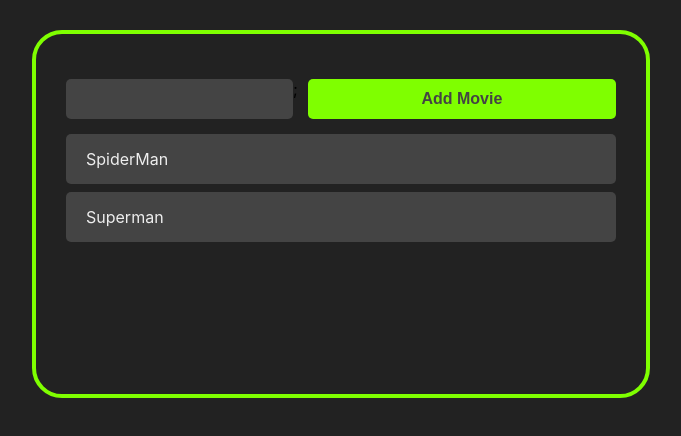
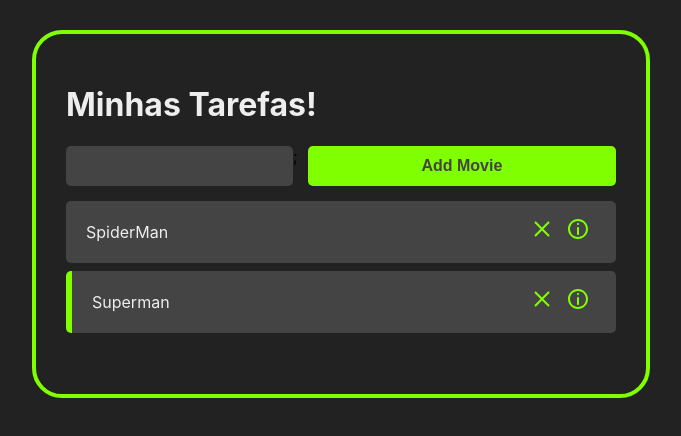
Before and after one commit to CarlosJunioor/curso-react, a React (Create React App) app: page / in a window 1280 px wide. Shown: the top 436 px of the page, without its empty margins (299-980 px from the left). Built offline with nearby package versions, Linux system fonts and the light colour scheme.

Commit message:
react project

```diff
--- a/package.json
+++ b/package.json
@@ -8,6 +8,8 @@
     "@testing-library/user-event": "^13.5.0",
     "react": "^18.2.0",
     "react-dom": "^18.2.0",
+    "react-icons": "^4.4.0",
+    "react-router-dom": "^6.3.0",
     "react-scripts": "^2.1.3",
     "uuid": "^8.3.2",
     "web-vitals": "^2.1.4"
--- a/src/App.jsx
+++ b/src/App.jsx
@@ -1,8 +1,10 @@
 import React, { useState } from 'react';
 import { v4 as uuidv4 } from 'uuid';
+import { BrowserRouter as Router} from 'react-router-dom';
 
 import './App.css'
 import AddTask from './components/AddTask';
+import Header from './components/Header';
 import Tasks from './components/Tasks';
 
 const App = () => {
@@ -18,9 +20,23 @@
       title: 'Superman',
       completed: true,
     }
+  ]); // this is where the magic happens
 
+  const handleTaskDeletion = (taskId) => {
+    const newTasks = tasks.filter( (task) => task.id != taskId)
 
-  ]); // this is where the magic happens
+    setTasks(newTasks)
+  }
+
+  const handleTaskClick = (taskId) => {
+  const newTasks = tasks.map(task => {
+    if (task.id == taskId) return { ... task, completed: !task.completed};
+
+    return task;
+  });
+
+  setTasks(newTasks)
+  };
 
   const handleTaskAddition = (taskTitle) => {
     const newTasks = [... tasks, {
@@ -33,13 +49,17 @@
   };
 
   return (
-    <>
+    <Router>
     <div className="container">
-      <AddTask handleTaskAddition={handleTaskAddition}/>
-      <Tasks tasks={tasks}/>
+      <Header />
+      <AddTask handleTaskAddition={handleTaskAddition} />
+      <Tasks tasks={tasks}
+      handleTaskClick={handleTaskClick}
+      handleTaskDeletion={handleTaskDeletion}
+      />
 
       </div>
-    </>
+    </ Router>
   );
 }
 
--- a/src/components/AddTask.jsx
+++ b/src/components/AddTask.jsx
@@ -13,7 +13,8 @@
     }
 
     const handleAddTaskClick = () => {
-        handleTaskAddition(inputData)
+        handleTaskAddition(inputData);
+        setInputData("");
     }
 
     return (
--- /dev/null
+++ b/src/components/Header.jsx
@@ -0,0 +1,7 @@
+import React from 'react';
+
+const Header = () => {
+    return ( <h1 style={{color: "#eee"}}>Minhas Tarefas!</h1> );
+}
+
+export default Header;
--- a/src/components/Task.css
+++ b/src/components/Task.css
@@ -8,3 +8,16 @@
     color: #eee;
     align-items: center;
 }
+
+.task-title{
+    cursor: pointer;
+}
+
+.remove-task-button,
+.see-task-details-button{
+    background-color: #444;
+    border: none;
+    font-size: 24px;
+    color: chartreuse;
+    cursor: pointer;
+}
--- a/src/components/Task.jsx
+++ b/src/components/Task.jsx
@@ -1,11 +1,29 @@
 import React from 'react';
 import "./Task.css";
+import { CgClose, CgInfo } from 'react-icons/cg';
 
-const Task = ({task}) => {
-    return <div className='task-container'>
-        {task.title}
+const Task = ({task, handleTaskClick, handleTaskDeletion}) => {
+    return (
+        <div className='task-container'
+        style={task.completed ? {borderLeft: '6px solid chartreuse'} : {}}>
 
-    </div>;
+            <div className='task-title' onClick={() => handleTaskClick(task.id)}>
+                {task.title}
+            </div>
+
+            <div className='buttons-container'>
+                <button className='remove-task-button'
+                onClick={()=> handleTaskDeletion(task.id)}>
+                    <CgClose />
+                </button>
+                <button className='see-task-details-button'>
+                    <CgInfo />
+                </button>
+            </div>
+
+        </div>
+    )
+    //<div className='task-container'>{task.title}</div>;
 }
 
 export default Task;
--- a/src/components/Tasks.js
+++ b/src/components/Tasks.js
@@ -1,14 +1,18 @@
 import React from 'react';
 import Task from './Task';
 
-const Tasks = ({tasks}) => {
+const Tasks = ({tasks, handleTaskClick, handleTaskDeletion}) => {
     return (
     <>
-        {tasks.map(task =>
-        <Task task={task}/>
-        )}
+        {tasks.map((task) => (
+        <Task
+        task={task}
+        handleTaskClick={handleTaskClick}
+        handleTaskDeletion={handleTaskDeletion}
+        />
+    ))}
     </>
     );
-};
+ };
 
 export default Tasks;
```
Also changed, not shown: 1 other file (tests, documents, lock files or other folders).
